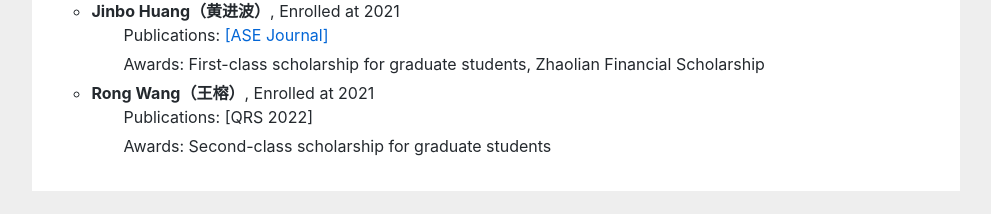
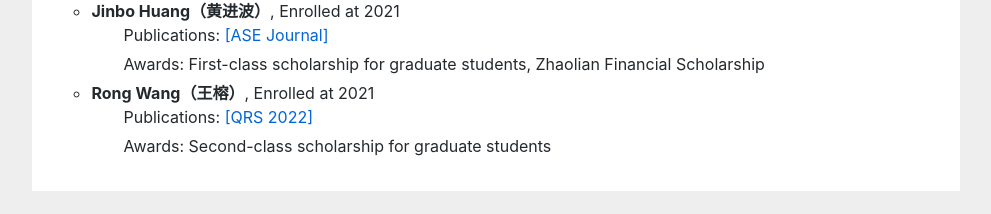
Before and after one commit to huangyuan-hy/huangyuan-hy.github.io, a Jekyll site: the page index.html, which Jekyll copies as it is, in a window 1280 px wide and 900 px high, scrolled down 2221 px. Shown: the part 683-897 px from the top of the window, without its empty margins (144-1135 px from the left). Built offline with Jekyll 4.4.1, drawn with Linux system fonts in a browser that asks for light colours.

Commit message:
Update index.html

```diff
--- a/index.html
+++ b/index.html
@@ -163,7 +163,7 @@ gtag('config', 'UA-158965281-1');
    <p style="text-indent:2em; line-height:2px;"> Awards: First-class scholarship for graduate students, Zhaolian Financial Scholarship	</p>
 
 <li type="circle"><b>Rong Wang（王榕）</b>, Enrolled at 2021</li>
-    <p style="text-indent:2em;">Publications: [QRS 2022]</p>
+    <p style="text-indent:2em;">Publications: <a href="https://qrs22.techconf.org/">[QRS 2022]</a></p>
     <p style="text-indent:2em; line-height:2px;">Awards: Second-class scholarship for graduate students</p>
 
 				</ul>
```
